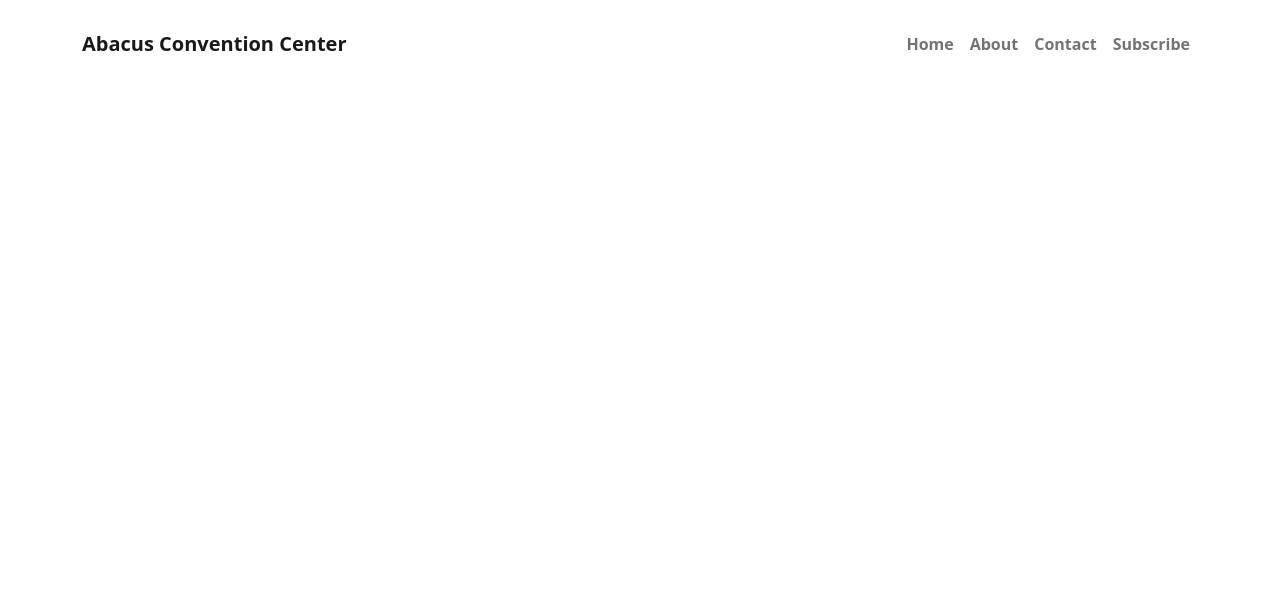
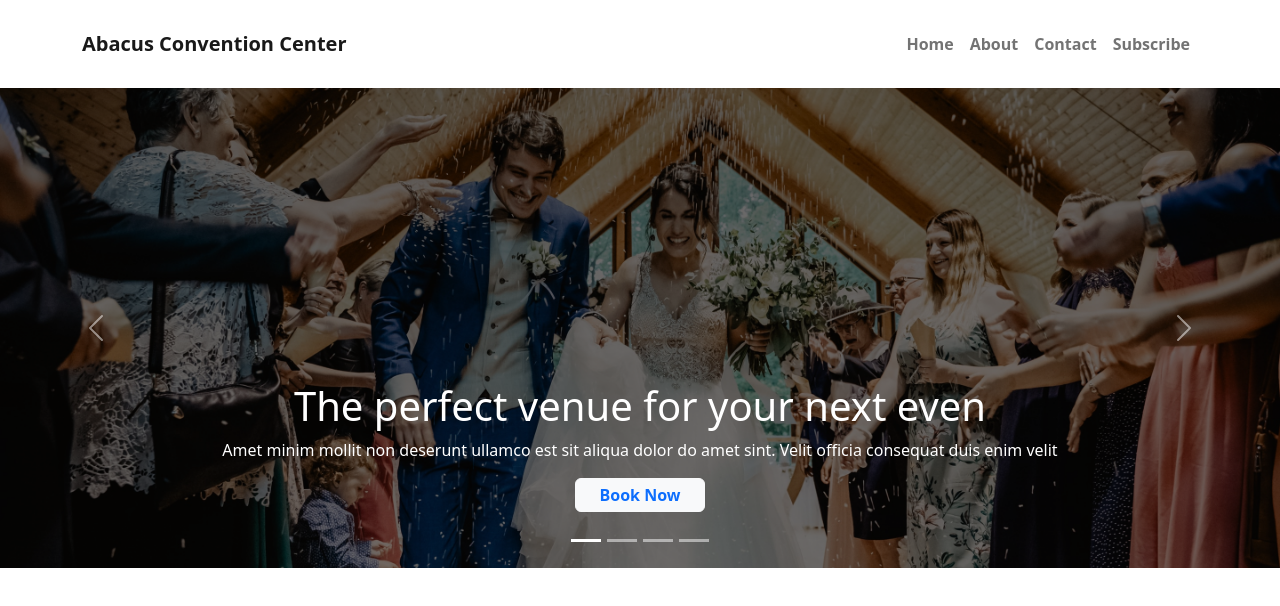
Before and after one commit to sadikware/convention-center, a plain HTML site: page index.html in a window 1280 px wide. Drawn offline with nearby package versions, Linux system fonts and the light colour scheme.

Commit message:
slider section added

```diff
--- a/index.html
+++ b/index.html
@@ -52,6 +52,126 @@
       </nav>
     </header>
     <!-- Navbar End -->
+    <main>
+      <!-- Slider Start -->
+      <section>
+        <div
+          id="carouselExampleCaptions"
+          class="carousel slide"
+          data-bs-ride="false"
+        >
+          <div class="carousel-indicators">
+            <button
+              type="button"
+              data-bs-target="#carouselExampleCaptions"
+              data-bs-slide-to="0"
+              class="active"
+              aria-current="true"
+              aria-label="Slide 1"
+            ></button>
+            <button
+              type="button"
+              data-bs-target="#carouselExampleCaptions"
+              data-bs-slide-to="1"
+              aria-label="Slide 2"
+            ></button>
+            <button
+              type="button"
+              data-bs-target="#carouselExampleCaptions"
+              data-bs-slide-to="2"
+              aria-label="Slide 3"
+            ></button>
+            <button
+              type="button"
+              data-bs-target="#carouselExampleCaptions"
+              data-bs-slide-to="3"
+              aria-label="Slide 4"
+            ></button>
+          </div>
+          <div class="carousel-inner">
+            <div class="carousel-item active carousel-height">
+              <img src="./images/banner.png" class="d-block w-100" alt="..." />
+              <div class="carousel-caption">
+                <h1>The perfect venue for your next even</h1>
+                <p>
+                  Amet minim mollit non deserunt ullamco est sit aliqua dolor do
+                  amet sint. Velit officia consequat duis enim velit
+                </p>
+                <button
+                  class="btn btn-light text-primary py-1 px-4 fw-semibold mb-3"
+                >
+                  Book Now
+                </button>
+              </div>
+            </div>
+            <div class="carousel-item">
+              <img src="./images/banner.png" class="d-block w-100" alt="..." />
+              <div class="carousel-caption">
+                <h1>The perfect venue for your next even</h1>
+                <p>
+                  Amet minim mollit non deserunt ullamco est sit aliqua dolor do
+                  amet sint. Velit officia consequat duis enim velit
+                </p>
+                <button
+                  class="btn btn-light text-primary py-1 px-4 fw-semibold mb-3"
+                >
+                  Book Now
+                </button>
+              </div>
+            </div>
+            <div class="carousel-item">
+              <img src="./images/banner.png" class="d-block w-100" alt="..." />
+              <div class="carousel-caption">
+                <h1>The perfect venue for your next even</h1>
+                <p>
+                  Amet minim mollit non deserunt ullamco est sit aliqua dolor do
+                  amet sint. Velit officia consequat duis enim velit
+                </p>
+                <button
+                  class="btn btn-light text-primary py-1 px-4 fw-semibold mb-3"
+                >
+                  Book Now
+                </button>
+              </div>
+            </div>
+            <div class="carousel-item">
+              <img src="./images/banner.png" class="d-block w-100" alt="..." />
+              <div class="carousel-caption">
+                <h1>The perfect venue for your next even</h1>
+                <p>
+                  Amet minim mollit non deserunt ullamco est sit aliqua dolor do
+                  amet sint. Velit officia consequat duis enim velit
+                </p>
+                <button
+                  class="btn btn-light text-primary py-1 px-4 fw-semibold mb-3"
+                >
+                  Book Now
+                </button>
+              </div>
+            </div>
+          </div>
+          <button
+            class="carousel-control-prev"
+            type="button"
+            data-bs-target="#carouselExampleCaptions"
+            data-bs-slide="prev"
+          >
+            <span class="carousel-control-prev-icon" aria-hidden="true"></span>
+            <span class="visually-hidden">Previous</span>
+          </button>
+          <button
+            class="carousel-control-next"
+            type="button"
+            data-bs-target="#carouselExampleCaptions"
+            data-bs-slide="next"
+          >
+            <span class="carousel-control-next-icon" aria-hidden="true"></span>
+            <span class="visually-hidden">Next</span>
+          </button>
+        </div>
+      </section>
+      <!-- Slider End -->
+    </main>
     <!-- Bootstrap CDN JS -->
     <script
       src="https://cdn.jsdelivr.net/npm/bootstrap@5.2.0/dist/js/bootstrap.bundle.min.js"
--- a/style.css
+++ b/style.css
@@ -0,0 +1,4 @@
+.carousel-item img {
+  height: 60vh;
+  object-fit: cover;
+}
```
